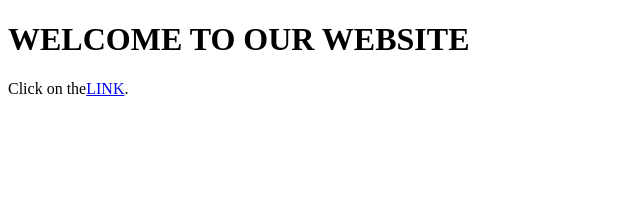
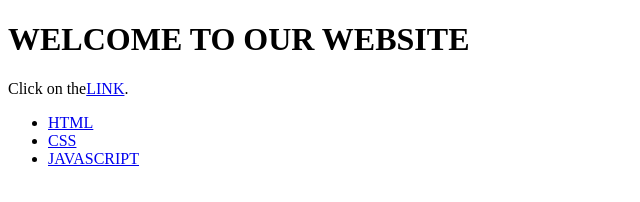
Before and after one commit to CodeXSwaraj/Colorful-HTML, a plain HTML site: page links.html in a window 1280 px wide. Shown: the whole page, without its empty margins (0-640 px from the left). Drawn offline with Linux system fonts and the light colour scheme.

Commit message:
links added more

```diff
--- a/links.html
+++ b/links.html
@@ -6,5 +6,13 @@
     <body>
         <h1>WELCOME TO OUR WEBSITE</h1>
         <p>Click on the<a href="https://web3.career">LINK</a>.</p>
+
+        <ul>
+            <li><a href="https://web3.career">HTML</a></li>
+            <li><a href="https://web3.career">CSS</a></li>
+            <li><a href="https://web3.career">JAVASCRIPT</a></li>
+
+
+        </ul>
     </body>
 </html>
```
